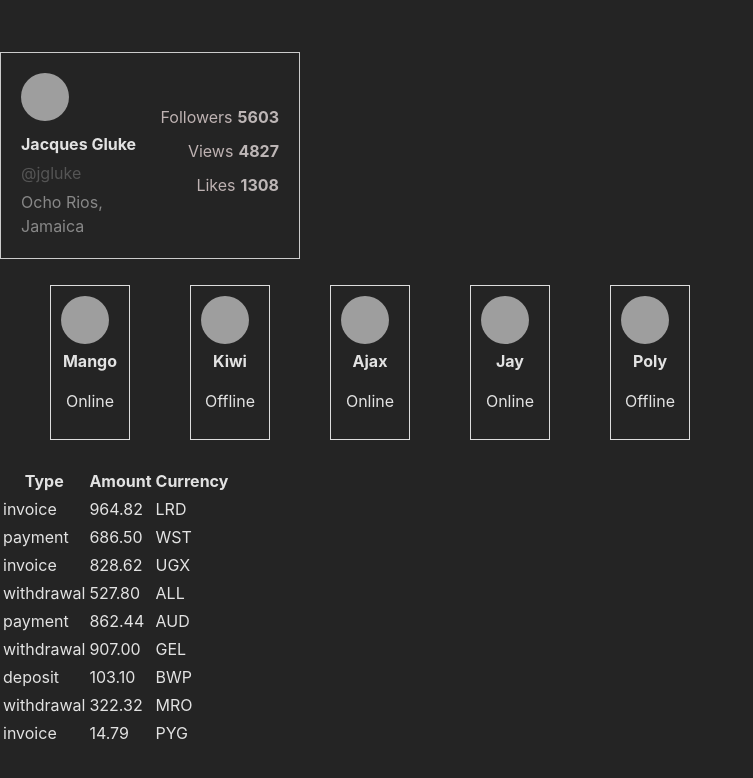
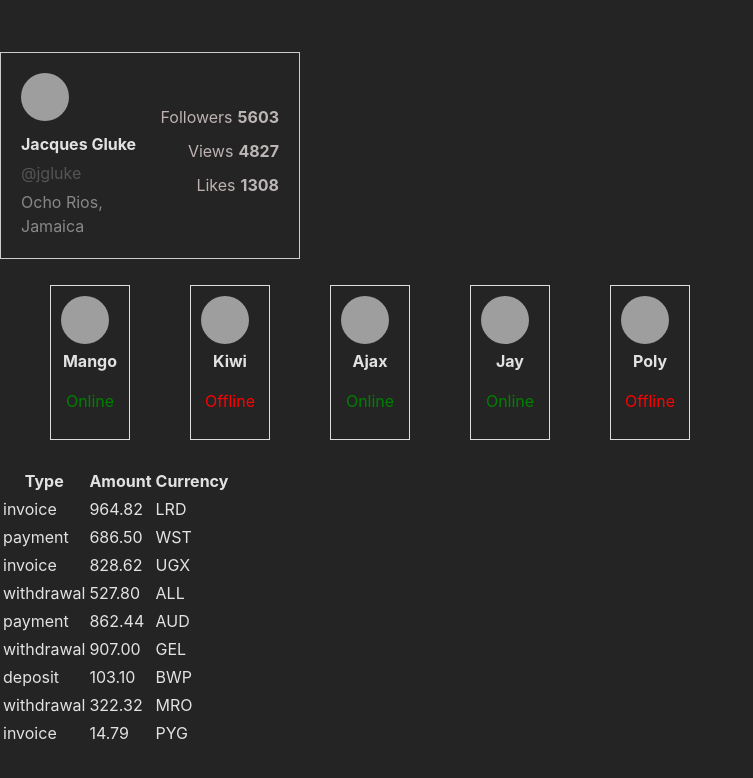
Before and after one commit to yd1224/goit-react-hw-01, a React (Vite) app: page / in a window 1280 px wide. Shown: the top 778 px of the page, without its empty margins (0-753 px from the left). Built offline with nearby package versions, Linux system fonts and the light colour scheme; grey boxes are pictures that could not be loaded.

Commit message:
add styles

```diff
--- a/package.json
+++ b/package.json
@@ -10,6 +10,7 @@
     "preview": "vite preview"
   },
   "dependencies": {
+    "clsx": "^2.1.0",
     "modern-normalize": "^2.0.0",
     "react": "^18.2.0",
     "react-dom": "^18.2.0"
--- a/src/components/FriendListItem/FriendListItem.css
+++ b/src/components/FriendListItem/FriendListItem.css
@@ -21,4 +21,9 @@
 }
 
 .status.online {
+  color: green;
 }
+
+.status.offline {
+  color: red;
+}
--- a/src/components/FriendListItem/FriendListItem.jsx
+++ b/src/components/FriendListItem/FriendListItem.jsx
@@ -1,11 +1,24 @@
 import './FriendListItem.css'
+import clsx from "clsx";
 export const FriendListItem = ({ friend: { avatar, name, isOnline, id } }) => {
+    // const statusClasses = ["status"];
+    // if (isOnline) {
+    //     statusClasses.push("online");
+    // } else {
+    //      statusClasses.push("offline");
+    // }
+    // console.log(statusClasses.join(" "));
+    const statusClasses = clsx("status", {
+        "online": isOnline,
+        "offline": !isOnline
+    });
 
     return (
    <div className="list-item"   key={id}>
   <img className="avatar" src={avatar} alt="Avatar" width="48" />
             <p className="name">{ name}</p>
-            <p className="status"><span>{ isOnline? "Online": "Offline"}</span></p>
+            {/* <p className={statusClasses.join(" ")}><span>{ isOnline? "Online": "Offline"}</span></p> */}
+            <p className={statusClasses}><span>{ isOnline? "Online": "Offline"}</span></p>
 </div>
     )
 }
```
Also changed, not shown: 1 other file (tests, documents, lock files or other folders).
